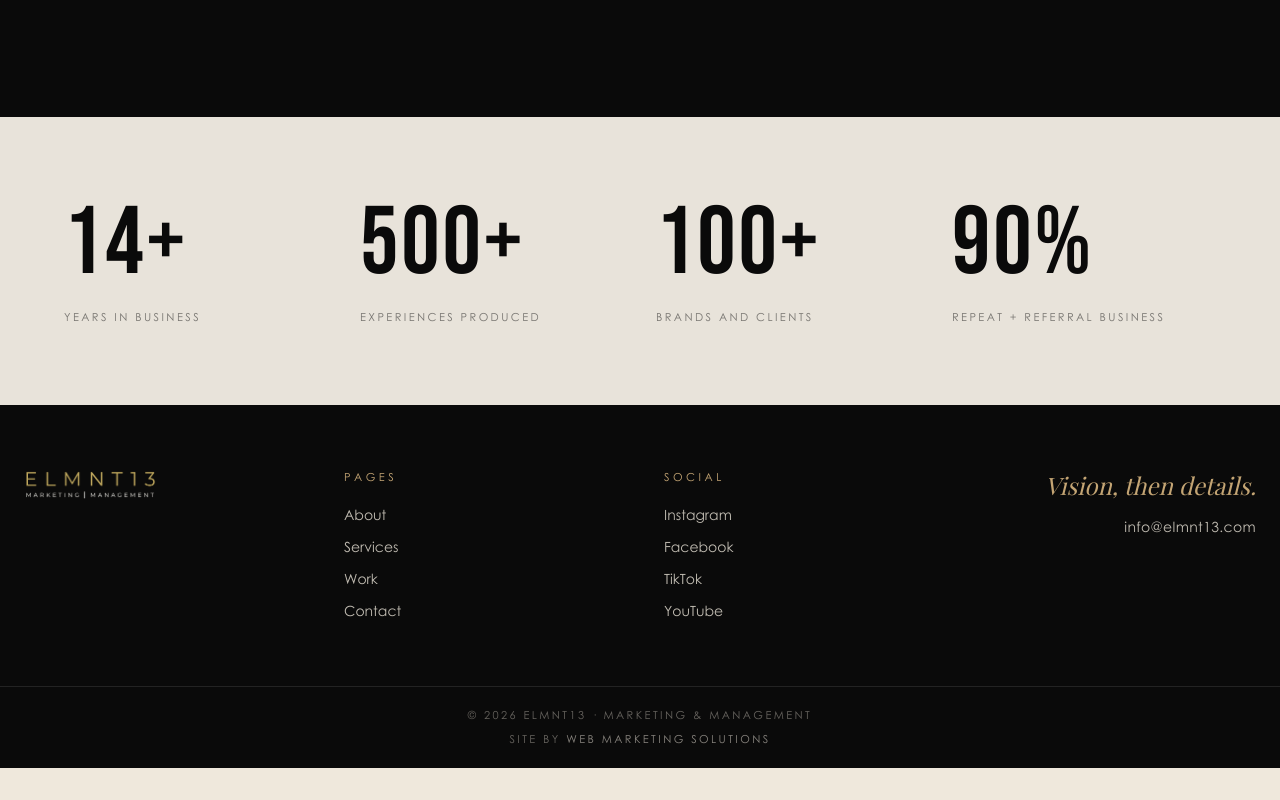
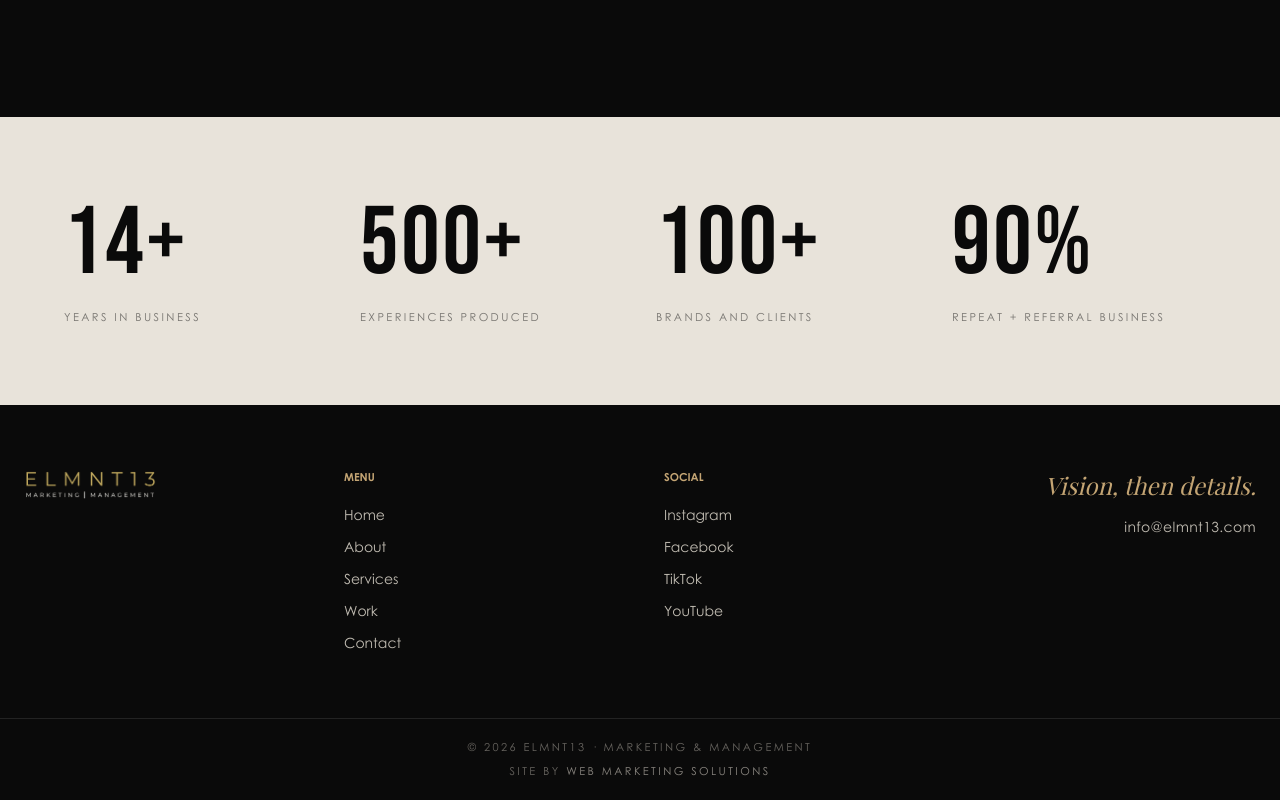
Before and after one commit to JordanVera/elmnt13, a Next.js app: page /about in a window 1280 px wide. Shown: the part 1769-2569 px from the top of the page. Before the commit the page ends 2537 px from the top, so only its background shows below. Built offline with nearby package versions, Linux system fonts and the light colour scheme.

Commit message:
Refactor typography in ContactCta and SiteFooter components: update text styles for improved readability and visual consistency, and modify footer link label from "Pages" to "Menu". Additionally, uncomment Home link in footerLinks for enhanced navigation.

```diff
--- a/src/components/contact-cta.tsx
+++ b/src/components/contact-cta.tsx
@@ -25,10 +25,10 @@ export function ContactCta({
       }
     >
       <Reveal className="mx-auto max-w-6xl">
-        <p className="text-[15px] tracking-tight text-gold uppercase">
+        <p className="text-[15px] tracking-tight text-gold capitalize">
           <span className="font-sans">Let’s</span>{' '}
-          <span className="font-bebas font-bold">take your vision</span>{' '}
-          <span className="font-serif">further</span>
+          <span className="font-bebas font-bold">take your </span>{' '}
+          <span className="font-serif">vision further</span>
         </p>
         {isHomePhrase ? (
           <h2 className="font-display text-5xl tracking-tight uppercase md:text-8xl">
--- a/src/components/site-footer.tsx
+++ b/src/components/site-footer.tsx
@@ -12,8 +12,8 @@ export function SiteFooter() {
         </div>
 
         <div>
-          <p className="text-[11px] tracking-[0.32em] text-gold uppercase">
-            Pages
+          <p className="text-[11px] font-bebas font-bold  text-gold uppercase">
+            Menu
           </p>
           <ul className="mt-4 space-y-2">
             {footerLinks.map((link) => (
@@ -30,7 +30,7 @@ export function SiteFooter() {
         </div>
 
         <div>
-          <p className="text-[11px] tracking-[0.32em] text-gold uppercase">
+          <p className="text-[11px] font-bebas font-bold  text-gold uppercase">
             Social
           </p>
           <ul className="mt-4 space-y-2">
--- a/src/lib/site.ts
+++ b/src/lib/site.ts
@@ -22,7 +22,7 @@ export const heroNavLinks = [
 ] as const;
 
 export const footerLinks = [
-  // { href: '/', label: 'Home' },
+  { href: '/', label: 'Home' },
   { href: '/about', label: 'About' },
   { href: '/services', label: 'Services' },
   { href: '/work', label: 'Work' },
```
